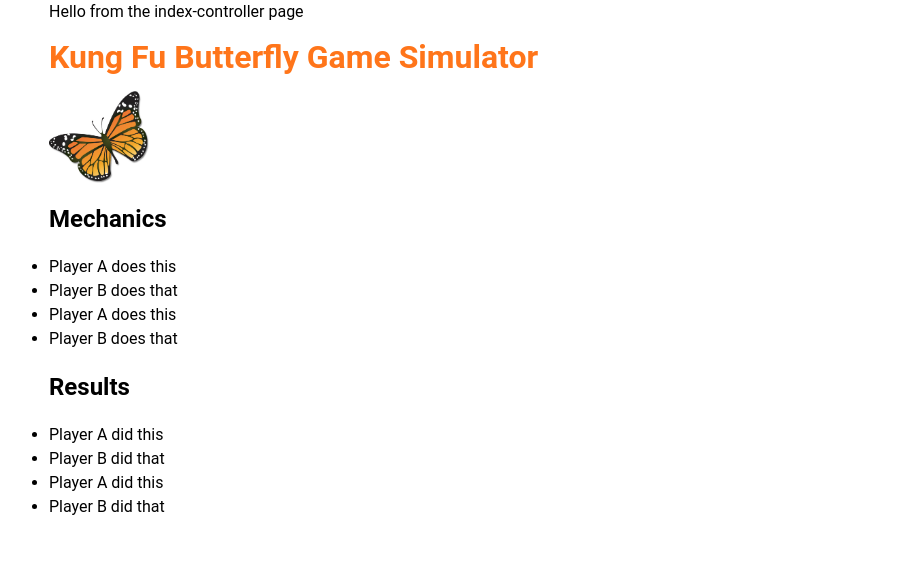
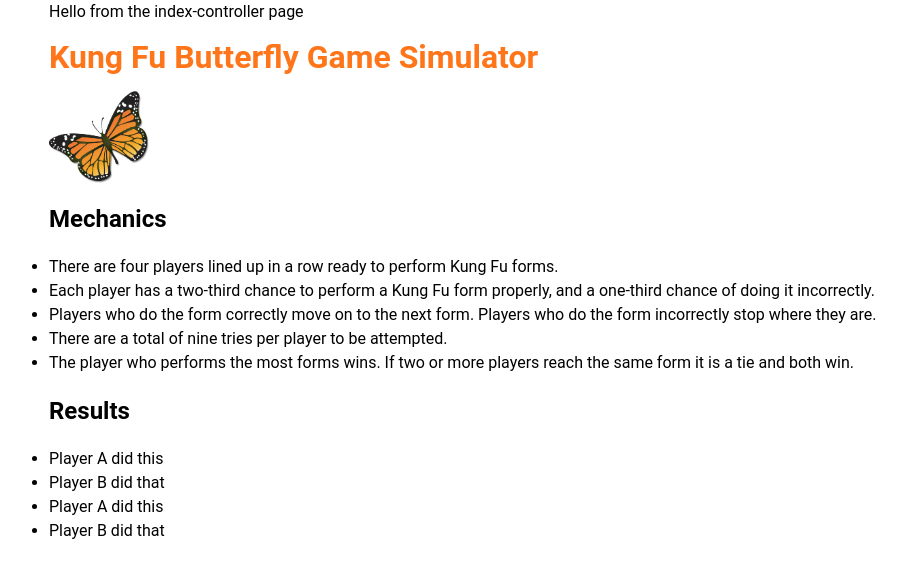
Before and after one commit to MPVaccaro/e2, a PHP site: page / in a window 1280 px wide. Shown: the top 578 px of the page, without its empty margins (79-985 px from the left). Run offline with PHP 8.4, Linux system fonts and the light colour scheme.

Commit message:
Udate game idea in p2

```diff
--- a/p2/index.php
+++ b/p2/index.php
@@ -15,10 +15,11 @@
 
     <h3>Mechanics</h3>
 	<ul>
-        <li>Player A does this</li>
-        <li>Player B does that</li>
-        <li>Player A does this</li>
-        <li>Player B does that</li>
+        <li>There are four players lined up in a row ready to perform Kung Fu forms.</li>
+        <li>Each player has a two-third chance to perform a Kung Fu form properly, and a one-third chance of doing it incorrectly.</li>
+        <li>Players who do the form correctly move on to the next form. Players who do the form incorrectly stop where they are.</li>
+        <li>There are a total of nine tries per player to be attempted.</li>
+        <li>The player who performs the most forms wins. If two or more players reach the same form it is a tie and both win.</li>
     </ul>
 
     <h3>Results</h3>
```
Also changed, not shown: nabisu/bank.php (+9 -5 lines), p2/README.md.
